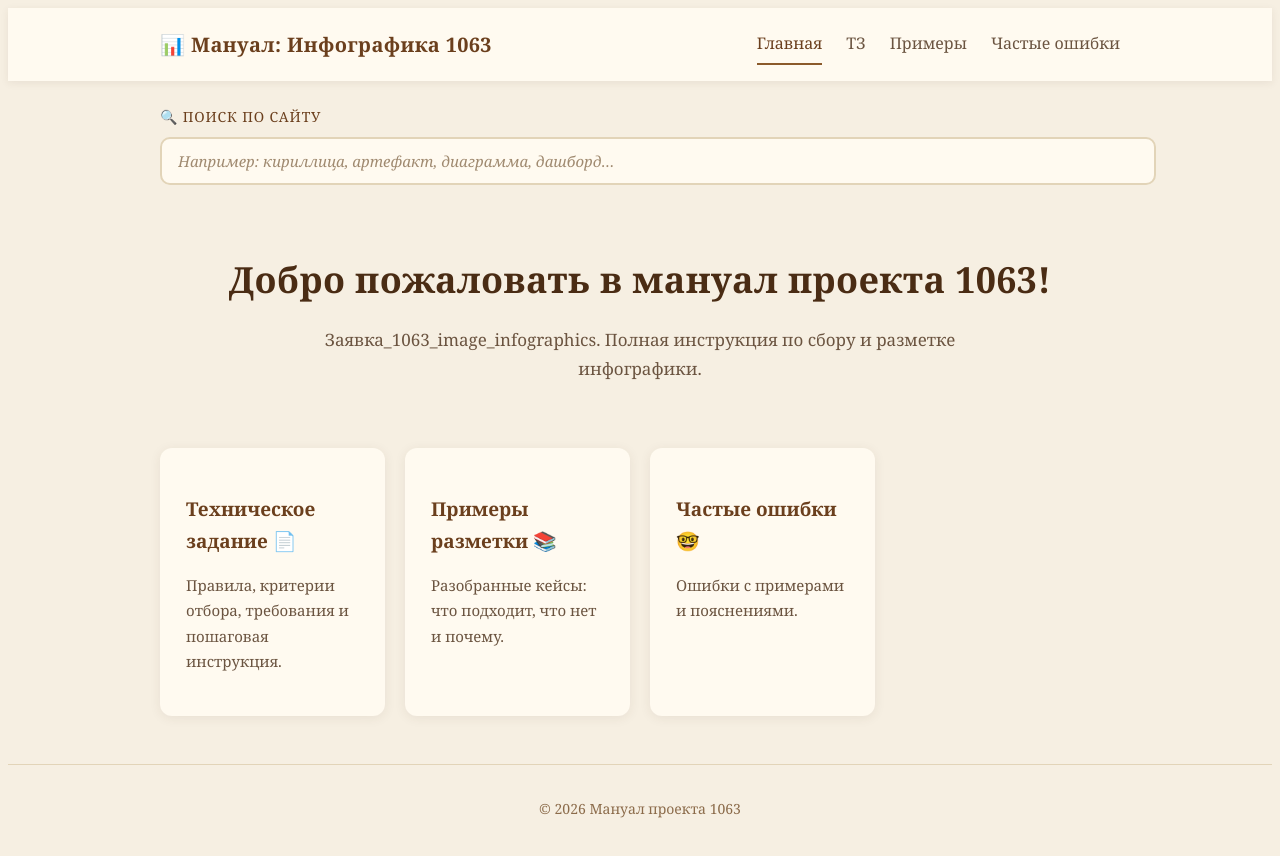
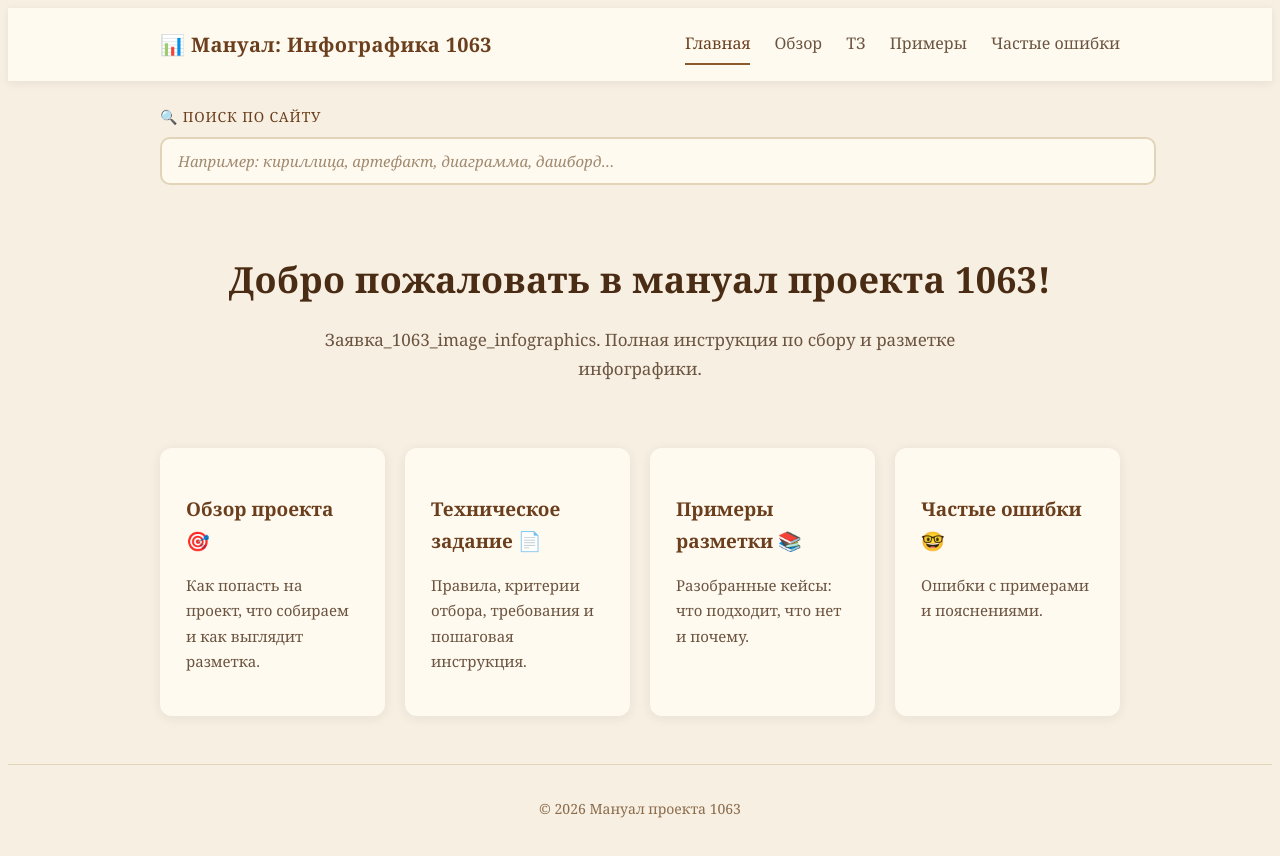
Before and after one commit to vzarouskaya-pixel/1063-infographics-manual, a plain HTML site: page index.html in a window 1280 px wide. Drawn offline with Linux system fonts and the light colour scheme.

Commit message:
Update index.html

```diff
--- a/index.html
+++ b/index.html
@@ -13,6 +13,7 @@
         <a href="index.html" class="logo">📊 Мануал: Инфографика 1063</a>
         <nav class="main-nav">
             <a href="index.html" class="active">Главная</a>
+            <a href="overview.html">Обзор</a>
             <a href="tz.html">ТЗ</a>
             <a href="examples.html">Примеры</a>
             <a href="errors.html">Частые ошибки</a>
@@ -35,6 +36,10 @@
     </section>
 
     <section class="cards">
+        <a href="overview.html" class="card">
+            <h3>Обзор проекта 🎯</h3>
+            <p>Как попасть на проект, что собираем и как выглядит разметка.</p>
+        </a>
         <a href="tz.html" class="card">
             <h3>Техническое задание 📄</h3>
             <p>Правила, критерии отбора, требования и пошаговая инструкция.</p>
```
